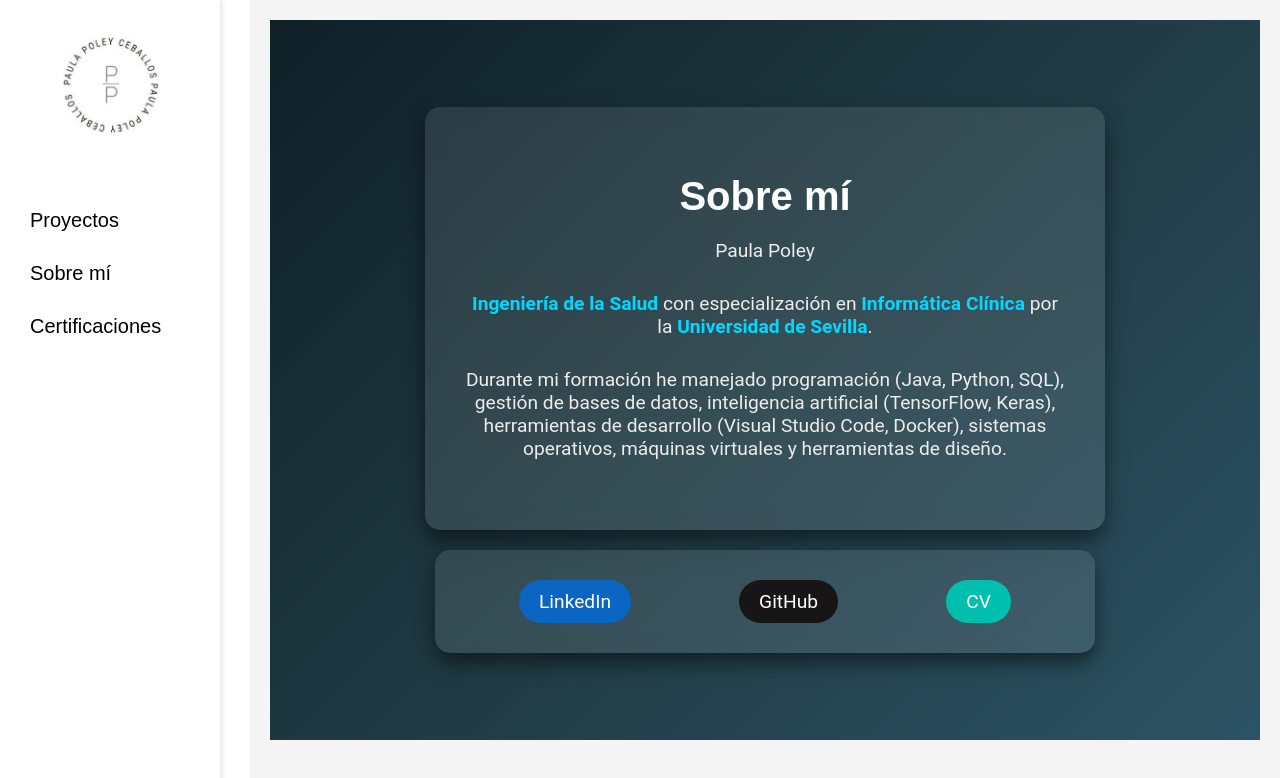
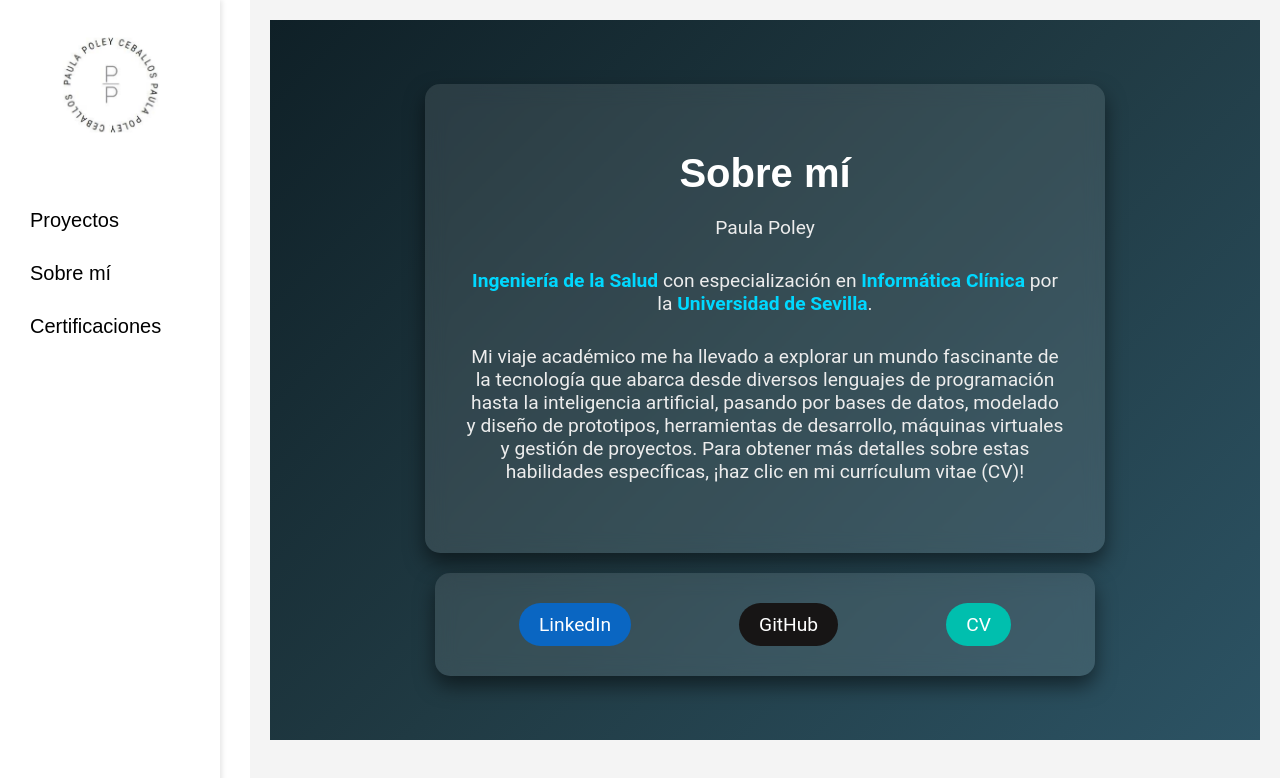
Before and after one commit to paulapoley/portfoliopaulapoley, a React (Create React App) app: page /sobre-mi in a window 1280 px wide. Shown: the top 778 px of the page. Built offline with nearby package versions, Linux system fonts and the light colour scheme.

Commit message:
Update About.jsx

```diff
--- a/src/pages/About.jsx
+++ b/src/pages/About.jsx
@@ -13,7 +13,7 @@ const About = () => {
           <span className="highlight">Ingeniería de la Salud</span> con especialización en <span className="highlight">Informática Clínica</span> por la <span className="highlight">Universidad de Sevilla</span>.
         </p>
         <p className="about-text">
-          Durante mi formación he manejado programación (Java, Python, SQL), gestión de bases de datos, inteligencia artificial (TensorFlow, Keras), herramientas de desarrollo (Visual Studio Code, Docker), sistemas operativos, máquinas virtuales y herramientas de diseño.
+          Mi viaje académico me ha llevado a explorar un mundo fascinante de la tecnología que abarca desde diversos lenguajes de programación hasta la inteligencia artificial, pasando por bases de datos, modelado y diseño de prototipos, herramientas de desarrollo, máquinas virtuales y gestión de proyectos. Para obtener más detalles sobre estas habilidades específicas, ¡haz clic en mi currículum vitae (CV)!
         </p>
       </div>
       <div className="about-links-container">
```
